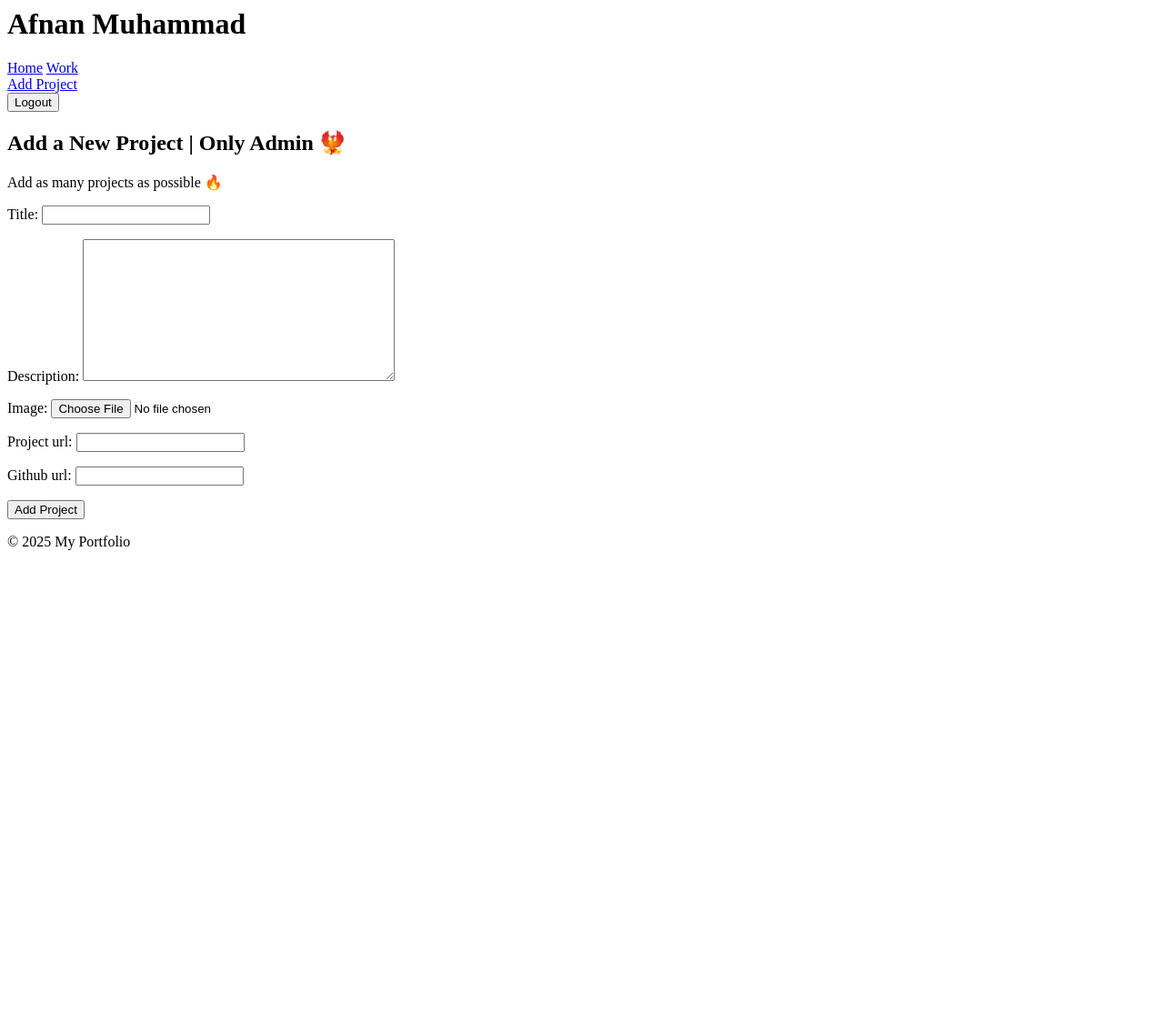
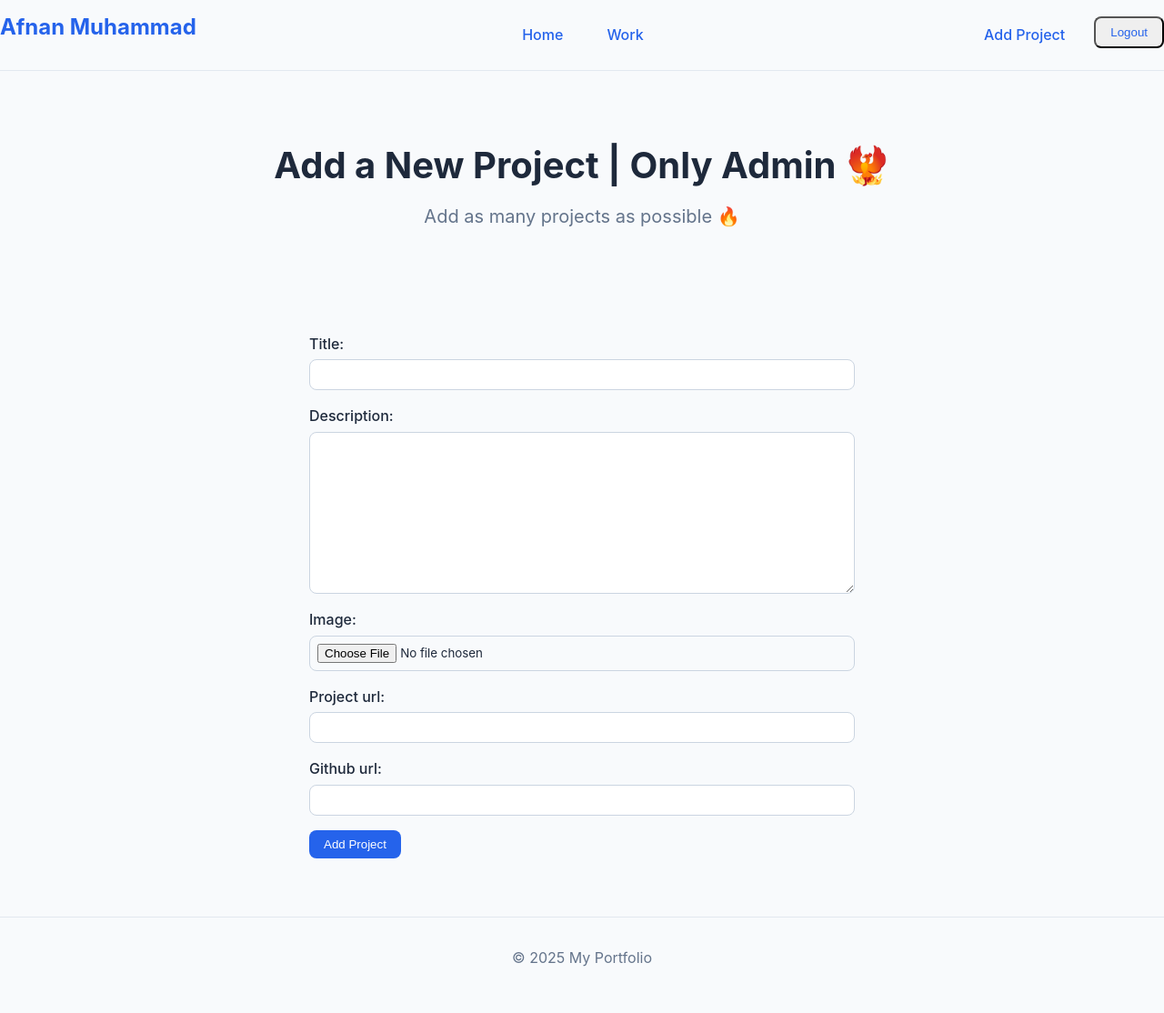
Before and after one commit to OtakuTotipotent/my-portfolio, a Django app: page /my-work/add/ in a window 1280 px wide. Shown: the whole page at 91% size. Before the commit the page ends 605 px from the top, so only its background shows below. Run offline with Django 5.2, Linux system fonts and the light colour scheme; the visitor is signed in with stand-in values (Sample User, id 1); some libraries are stand-ins or nearby versions.

Commit message:
css & staticfiles

```diff
--- /dev/null
+++ b/static/css/base.css
@@ -0,0 +1,109 @@
+/* Reset and base styles */
+* {
+    margin: 0;
+    padding: 0;
+    box-sizing: border-box;
+}
+
+body {
+    font-family: var(--font-primary);
+    line-height: 1.6;
+    color: var(--dark);
+    background-color: var(--light);
+}
+
+.container {
+    max-width: var(--container-xl);
+    margin: 0 auto;
+    padding: 0 var(--spacing-md);
+}
+
+/* Typography */
+h1,
+h2,
+h3,
+h4,
+h5,
+h6 {
+    margin-bottom: var(--spacing-md);
+    line-height: 1.2;
+    font-weight: 700;
+}
+
+h1 {
+    font-size: 2.5rem;
+}
+
+h2 {
+    font-size: 2rem;
+}
+
+h3 {
+    font-size: 1.5rem;
+}
+
+p {
+    margin-bottom: var(--spacing-md);
+}
+
+a {
+    color: var(--primary);
+    text-decoration: none;
+    transition: color 0.3s ease;
+}
+
+a:hover {
+    color: var(--primary-dark);
+}
+
+/* Header styles */
+header {
+    display: flex;
+    justify-content: space-between;
+    align-items: center;
+    padding: var(--spacing-md) 0;
+    margin-bottom: var(--spacing-xl);
+    border-bottom: 1px solid #e2e8f0;
+}
+
+.logo-text {
+    font-size: 1.5rem;
+    font-weight: 700;
+    color: var(--primary);
+}
+
+nav {
+    display: flex;
+    gap: var(--spacing-md);
+}
+
+.account {
+    display: flex;
+    gap: var(--spacing-md);
+}
+
+/* Main content */
+main {
+    min-height: 70vh;
+    padding-bottom: var(--spacing-xl);
+}
+
+.hero-section {
+    text-align: center;
+    padding: var(--spacing-xxl) 0;
+    margin-bottom: var(--spacing-xl);
+}
+
+.page-heading {
+    font-size: 2.5rem;
+    margin-bottom: var(--spacing-md);
+}
+
+/* Footer */
+footer {
+    text-align: center;
+    padding: var(--spacing-xl) 0;
+    margin-top: var(--spacing-xl);
+    border-top: 1px solid #e2e8f0;
+    color: var(--secondary);
+}
--- /dev/null
+++ b/static/css/components/buttons.css
@@ -0,0 +1,64 @@
+/* Button styles */
+.btn-link {
+    display: inline-block;
+    padding: var(--spacing-sm) var(--spacing-md);
+    color: var(--primary);
+    font-weight: 500;
+    border-radius: var(--radius-md);
+    transition: all 0.3s ease;
+}
+
+.btn-link:hover {
+    background-color: rgba(37, 99, 235, 0.1);
+}
+
+.btn-action {
+    display: inline-block;
+    padding: var(--spacing-sm) var(--spacing-md);
+    background-color: var(--primary);
+    color: white;
+    border: none;
+    border-radius: var(--radius-md);
+    font-weight: 500;
+    cursor: pointer;
+    transition: background-color 0.3s ease;
+}
+
+.btn-action:hover {
+    background-color: var(--primary-dark);
+    color: white;
+}
+
+/* Form styles */
+form {
+    max-width: 600px;
+    margin: 0 auto;
+}
+
+.form-group {
+    margin-bottom: var(--spacing-md);
+}
+
+label {
+    display: block;
+    margin-bottom: var(--spacing-xs);
+    font-weight: 500;
+}
+
+input,
+textarea,
+select {
+    width: 100%;
+    padding: var(--spacing-sm);
+    border: 1px solid #cbd5e1;
+    border-radius: var(--radius-md);
+    font-family: inherit;
+}
+
+input:focus,
+textarea:focus,
+select:focus {
+    outline: none;
+    border-color: var(--primary);
+    box-shadow: 0 0 0 3px rgba(37, 99, 235, 0.1);
+}
--- a/static/css/main.css
+++ b/static/css/main.css
@@ -0,0 +1,8 @@
+@import url('variables.css');
+@import url('base.css');
+@import url('components/buttons.css');
+@import url('components/cards.css');
+@import url('components/navigation.css');
+@import url('pages/home.css');
+@import url('pages/projects.css');
+@import url('utilities.css');
--- /dev/null
+++ b/static/css/pages/home.css
@@ -0,0 +1,17 @@
+/* Home page specific styles */
+.hero-section {
+    text-align: center;
+    padding: var(--spacing-xxl) 0;
+}
+
+.hero-section h1 {
+    font-size: 3rem;
+    margin-bottom: var(--spacing-md);
+}
+
+.hero-section p {
+    font-size: 1.25rem;
+    max-width: 600px;
+    margin: 0 auto var(--spacing-xl);
+    color: var(--secondary);
+}
--- /dev/null
+++ b/static/css/pages/projects.css
@@ -0,0 +1,27 @@
+/* Projects page specific styles */
+.work-done--section {
+    display: grid;
+    grid-template-columns: repeat(auto-fill, minmax(300px, 1fr));
+    gap: var(--spacing-lg);
+}
+
+.msg-warning {
+    text-align: center;
+    padding: var(--spacing-xl);
+    color: var(--secondary);
+    font-style: italic;
+}
+
+.login-container {
+    max-width: 400px;
+    margin: var(--spacing-xxl) auto;
+    padding: var(--spacing-xl);
+    background: white;
+    border-radius: var(--radius-lg);
+    box-shadow: var(--shadow-md);
+}
+
+.login-container h2 {
+    text-align: center;
+    margin-bottom: var(--spacing-lg);
+}
--- /dev/null
+++ b/static/css/variables.css
@@ -0,0 +1,40 @@
+:root {
+    /* Colors */
+    --primary: #2563eb;
+    --primary-dark: #1d4ed8;
+    --secondary: #64748b;
+    --accent: #f59e0b;
+    --light: #f8fafc;
+    --dark: #1e293b;
+    --success: #10b981;
+    --error: #ef4444;
+
+    /* Typography */
+    --font-primary: 'Inter', 'Segoe UI', system-ui, sans-serif;
+    --font-mono: 'Fira Code', 'Monaco', monospace;
+
+    /* Spacing */
+    --spacing-xs: 0.25rem;
+    --spacing-sm: 0.5rem;
+    --spacing-md: 1rem;
+    --spacing-lg: 1.5rem;
+    --spacing-xl: 2rem;
+    --spacing-xxl: 3rem;
+
+    /* Border radius */
+    --radius-sm: 0.25rem;
+    --radius-md: 0.5rem;
+    --radius-lg: 0.75rem;
+    --radius-xl: 1rem;
+
+    /* Shadows */
+    --shadow-sm: 0 1px 2px 0 rgba(0, 0, 0, 0.05);
+    --shadow-md: 0 4px 6px -1px rgba(0, 0, 0, 0.1);
+    --shadow-lg: 0 10px 15px -3px rgba(0, 0, 0, 0.1);
+
+    /* Container widths */
+    --container-sm: 640px;
+    --container-md: 768px;
+    --container-lg: 1024px;
+    --container-xl: 1280px;
+}
--- a/templates/base.html
+++ b/templates/base.html
@@ -10,6 +10,7 @@
         Afnan Muhammad | MyPortfolio
         {% endblock title %}
     </title>
+    <link rel="icon" href="{% static 'images/favicons/favicon.png' %}" type="image/x-icon">
     {% compress css %}
     <link rel="stylesheet" href="{% static 'css/main.css' %}">
     {% endcompress %}
@@ -53,8 +54,7 @@
     </main>
 
     <footer>
-        <p>© 2025 My Portfolio</p>
-        <!-- make the year 2025 dynamic: every year automatically updates the year to the current year -->
+        <p>© {% now "Y" %} My Portfolio</p>
     </footer>
 
     <script src="{% static 'js/main.js' %}"></script>
```
Also changed, not shown: portfolio_project/settings/base.py (+3 -4 lines), static/css/components/cards.css (added, +56 -0 lines), static/css/utilities.css (added, +100 -0 lines), static/css/components/_buttons.css (deleted), static/css/components/_cards.css (deleted), static/css/components/_navigation.css (deleted), static/css/components/navigation.css (added), static/css/pages/_home.css (deleted), static/css/pages/_projects.css (deleted), static/images/favicons/favicon.png (added), templates/404.html (added), 1 other file.
